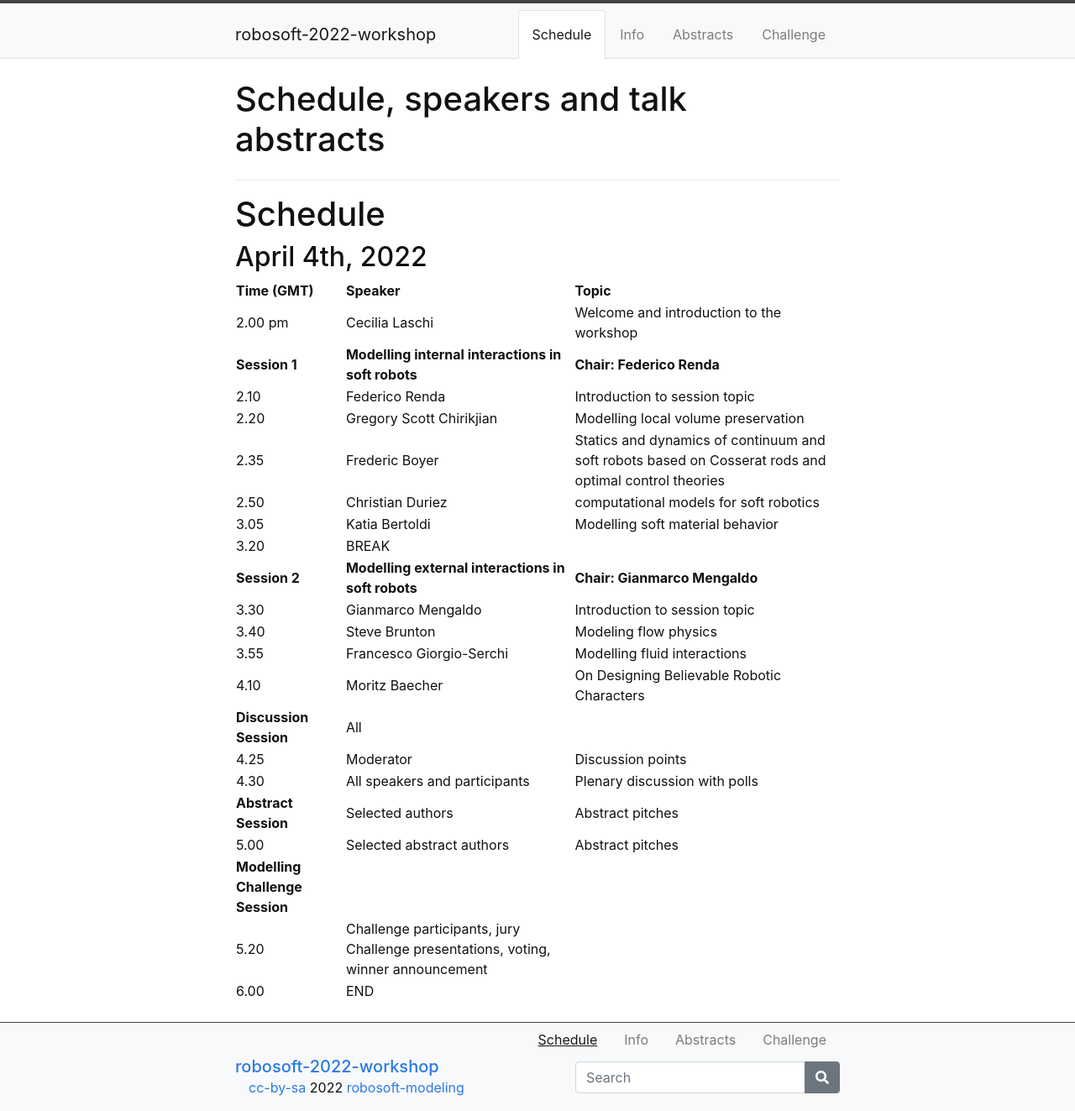
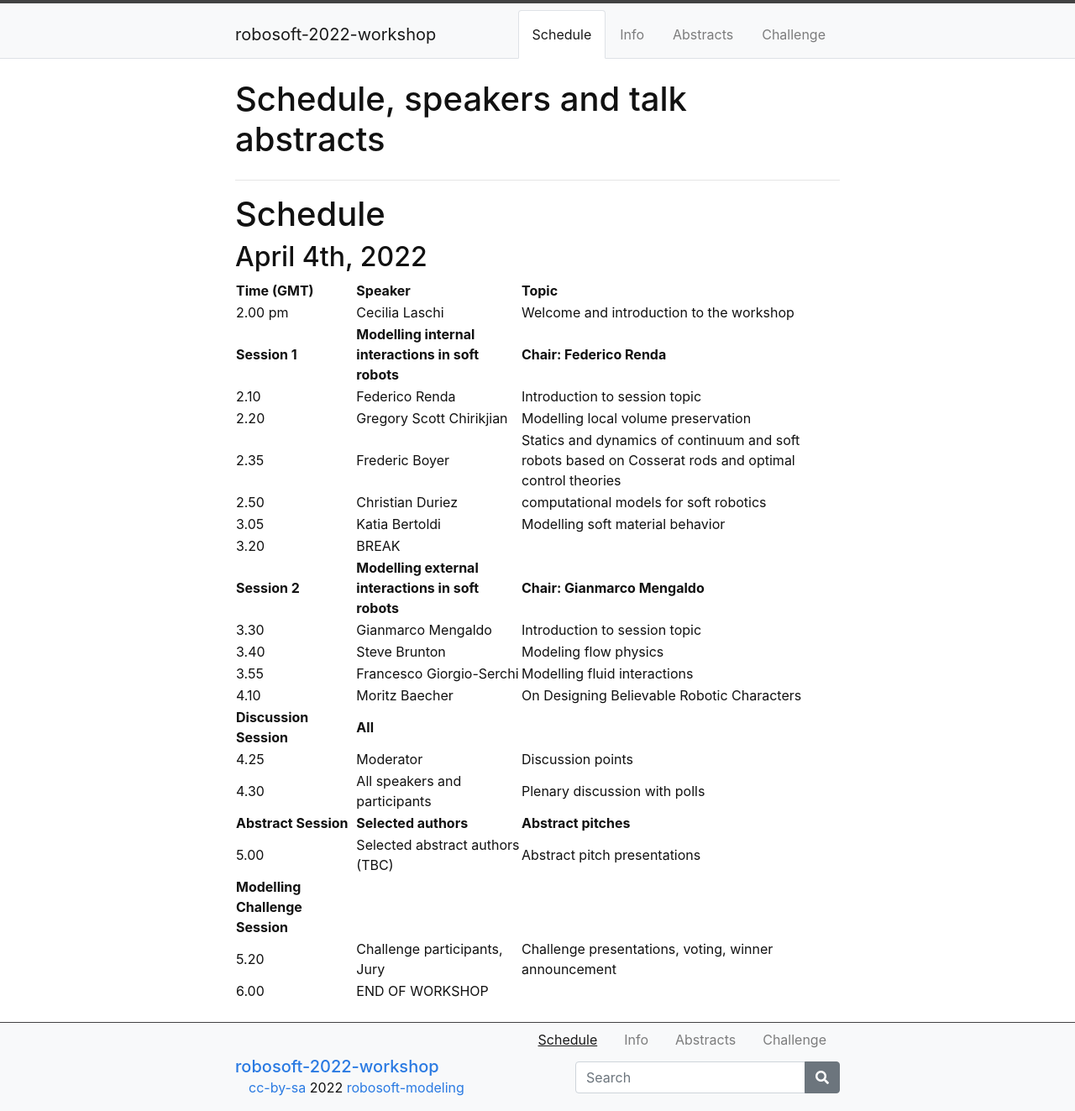
Before and after one commit to robosoft-modeling/robosoft-2022-workshop, a Jekyll site: the page built from content/1-schedule.md, in a window 1280 px wide. Shown: the whole page at 84% size. Built offline with Jekyll 4.4.1, drawn with Linux system fonts in a browser that asks for light colours.

Commit message:
Update 1-schedule.md

```diff
--- a/content/1-schedule.md
+++ b/content/1-schedule.md
@@ -24,11 +24,11 @@ Time (GMT) | Speaker | Topic
 3.40    | Steve Brunton                       | Modeling flow physics
 3.55    | Francesco Giorgio-Serchi            | Modelling fluid interactions
 4.10    | Moritz Baecher                      | On Designing Believable Robotic Characters
-**Discussion Session** | All |
+**Discussion Session** | **All** |
 4.25    | Moderator                           | Discussion points
 4.30    | All speakers and participants       | Plenary discussion with polls
-**Abstract Session** | Selected authors       | Abstract pitches
-5.00    | Selected abstract authors           | Abstract pitches
+**Abstract Session** | **Selected authors**   | **Abstract pitches**
+5.00    | Selected abstract authors (TBC)     | Abstract pitch presentations
 **Modelling Challenge Session** | |
-5.20    | Challenge participants, jury Challenge presentations, voting, winner announcement | |
-6.00    | END|
+5.20    | Challenge participants, Jury        | Challenge presentations, voting, winner announcement |
+6.00    | END OF WORKSHOP |
```
